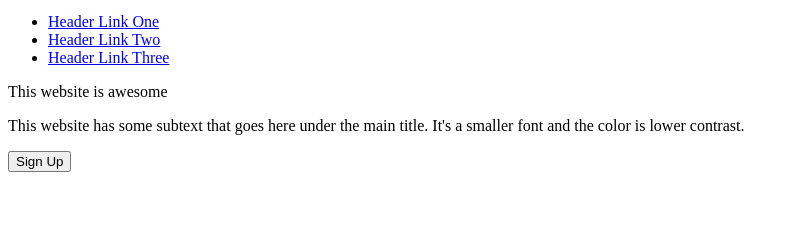
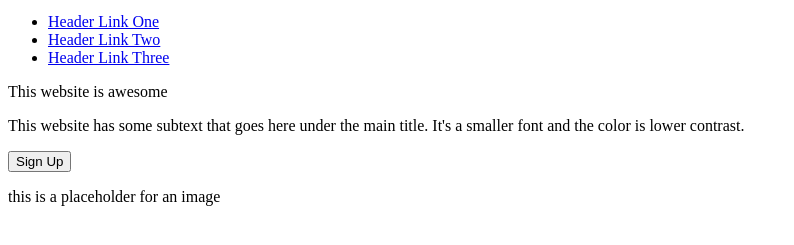
Before and after one commit to Ibrahim-Wasti/landing-page-odin, a plain HTML site: page index.html in a window 1280 px wide. Shown: the part 37-282 px from the top of the page, without its empty margins (0-794 px from the left). Drawn offline with Linux system fonts and the light colour scheme.

Commit message:
Add placholder image

```diff
--- a/index.html
+++ b/index.html
@@ -30,6 +30,10 @@
                     <button class="secondary">Sign Up</button>
                 </div>
             </div>
+            <div class="p-image">
+                <p class="secondary">this is a placeholder for an image</p>
+            </div>
+
 
         </div>
     </header>
```
